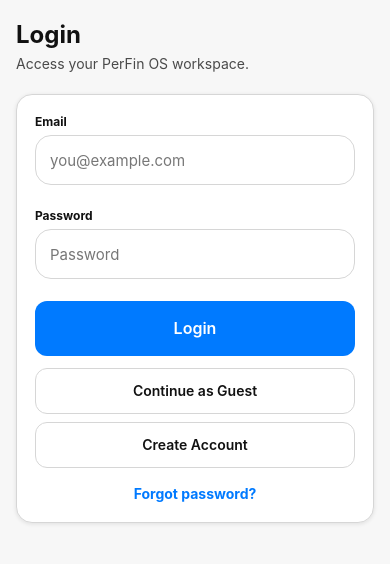
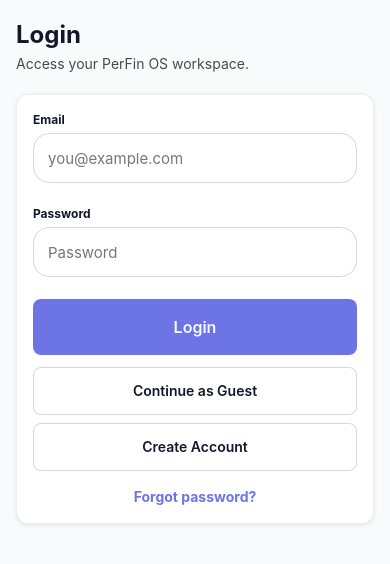
Before and after one commit to SarmadTariq/PerfinOS, a React Native app: screen /Map in a window 390 px wide. Both pictures are taken after a click on the button "Login". Shown: the top 564 px of the page. Built offline with nearby package versions, Linux system fonts and the light colour scheme; no server answers.

Commit message:
feat(ui): align shared financial product system

```diff
--- a/src/components/base/Button.tsx
+++ b/src/components/base/Button.tsx
@@ -1,6 +1,19 @@
 import React from 'react';
-import { TouchableOpacity, Text, StyleSheet, ViewStyle, ActivityIndicator } from 'react-native';
-import { Colors, Spacing, Radius, Typography } from '../../theme';
+import {
+  ActivityIndicator,
+  StyleSheet,
+  Text,
+  TouchableOpacity,
+  ViewStyle,
+} from 'react-native';
+import {
+  BrandColors,
+  Colors,
+  ControlSize,
+  Radius,
+  Spacing,
+  Typography,
+} from '../../theme';
 import { useThemeScheme } from '../../context/ThemeContext';
 
 interface ButtonProps {
@@ -25,7 +38,9 @@
   accessibilityLabel,
 }) => {
   const scheme = useThemeScheme();
-  const colors = scheme === 'dark' ? Colors.dark : Colors.light;
+  const isDark = scheme === 'dark';
+  const colors = isDark ? Colors.dark : Colors.light;
+  const unavailable = disabled || loading;
 
   const variantColor = {
     primary: colors.primary,
@@ -34,13 +49,33 @@
     success: colors.success,
   }[variant];
 
-  const isTextVariant = variant === 'secondary';
-  const textColor = isTextVariant ? colors.text : '#FFFFFF';
+  const enabledTextColor =
+    variant === 'secondary'
+      ? colors.text
+      : variant === 'primary' && isDark
+        ? BrandColors.ink
+        : BrandColors.paper;
+
+  const textColor = unavailable
+    ? colors.textTertiary
+    : enabledTextColor;
 
   const sizeStyles = {
-    sm: { paddingHorizontal: Spacing.md, paddingVertical: Spacing.sm },
-    md: { paddingHorizontal: Spacing.lg, paddingVertical: Spacing.md },
-    lg: { paddingHorizontal: Spacing.xl, paddingVertical: Spacing.lg },
+    sm: {
+      minHeight: ControlSize.minimumTouchTarget,
+      paddingHorizontal: Spacing.md,
+      paddingVertical: Spacing.sm,
+    },
+    md: {
+      minHeight: ControlSize.button,
+      paddingHorizontal: Spacing.lg,
+      paddingVertical: Spacing.md,
+    },
+    lg: {
+      minHeight: ControlSize.button + Spacing.sm,
+      paddingHorizontal: Spacing.xl,
+      paddingVertical: Spacing.md,
+    },
   };
 
   const textSizes = {
@@ -50,7 +85,7 @@
   };
 
   const handlePress = () => {
-    if (!disabled && !loading) {
+    if (!unavailable) {
       onPress();
     }
   };
@@ -59,26 +94,43 @@
     <TouchableOpacity
       accessibilityRole="button"
       accessibilityLabel={accessibilityLabel || label}
-      accessibilityState={{ disabled: disabled || loading, busy: loading }}
+      accessibilityState={{
+        disabled: unavailable,
+        busy: loading,
+      }}
       onPress={handlePress}
-      disabled={disabled || loading}
+      disabled={unavailable}
+      activeOpacity={0.82}
       style={[
         styles.button,
+        sizeStyles[size],
         {
-          backgroundColor: disabled ? colors.textTertiary : variantColor,
-          borderColor: variant === 'secondary' ? colors.border : variantColor,
-          borderWidth: variant === 'secondary' ? 1 : 0,
-          borderRadius: Radius.md,
-          ...sizeStyles[size],
+          backgroundColor: unavailable
+            ? colors.bgTertiary
+            : variantColor,
+          borderColor: unavailable
+            ? colors.border
+            : variant === 'secondary'
+              ? colors.border
+              : variantColor,
+          borderWidth: variant === 'secondary' || unavailable ? 1 : 0,
+          opacity: unavailable ? 0.72 : 1,
         },
         style,
       ]}
-      activeOpacity={0.7}
     >
       {loading ? (
         <ActivityIndicator color={textColor} size="small" />
       ) : (
-        <Text style={[textSizes[size], { color: textColor, fontWeight: '600' }]}>
+        <Text
+          style={[
+            textSizes[size],
+            {
+              color: textColor,
+              fontWeight: Typography.label.fontWeight,
+            },
+          ]}
+        >
           {label}
         </Text>
       )}
@@ -90,6 +142,6 @@
   button: {
     alignItems: 'center',
     justifyContent: 'center',
-    minHeight: 46,
+    borderRadius: Radius.sm,
   },
 });
--- a/src/components/base/Card.tsx
+++ b/src/components/base/Card.tsx
@@ -1,6 +1,6 @@
 import React from 'react';
-import { View, StyleSheet, ViewStyle } from 'react-native';
-import { Colors, Radius, Shadows } from '../../theme';
+import { StyleSheet, View, ViewStyle } from 'react-native';
+import { Colors, Radius, Shadows, Spacing } from '../../theme';
 import { useThemeScheme } from '../../context/ThemeContext';
 
 interface CardProps {
@@ -9,7 +9,11 @@
   shadow?: 'sm' | 'md' | 'lg';
 }
 
-export const Card: React.FC<CardProps> = ({ children, style, shadow = 'md' }) => {
+export const Card: React.FC<CardProps> = ({
+  children,
+  style,
+  shadow,
+}) => {
   const scheme = useThemeScheme();
   const colors = scheme === 'dark' ? Colors.dark : Colors.light;
 
@@ -17,8 +21,11 @@
     <View
       style={[
         styles.card,
-        { backgroundColor: colors.card, borderColor: colors.border },
-        shadow && Shadows[shadow],
+        {
+          backgroundColor: colors.card,
+          borderColor: colors.borderLight,
+        },
+        shadow ? Shadows[shadow] : null,
         style,
       ]}
     >
@@ -29,8 +36,8 @@
 
 const styles = StyleSheet.create({
   card: {
-    borderRadius: Radius.lg,
-    padding: 18,
+    borderRadius: Radius.md,
+    padding: Spacing.lg,
     borderWidth: 1,
     overflow: 'hidden',
   },
--- a/src/theme.ts
+++ b/src/theme.ts
@@ -3,6 +3,6 @@
  * This file is a backward-compatibility shim — it re-exports everything
  * from the split theme modules so existing imports keep working during migration.
  */
-export { Colors, getThemeColor } from './theme/colors';
+export { BrandColors, Colors, getThemeColor } from './theme/colors';
 export { Typography } from './theme/typography';
-export { Spacing, Radius, Shadows, Container } from './theme/spacing';
+export { Spacing, Radius, Shadows, Container, ControlSize } from './theme/spacing';
--- a/src/theme/colors.ts
+++ b/src/theme/colors.ts
@@ -9,6 +9,17 @@
  */
 
 export type ThemeScheme = 'light' | 'dark';
+
+export const BrandColors = {
+  ink: '#111827',
+  blue: '#6C74E6',
+  blueLight: '#AEB4FF',
+  paper: '#F8FAFC',
+  budgetMint: '#58B87B',
+  reportViolet: '#8D63D5',
+  insightTeal: '#2AA6A4',
+  goalOrange: '#E9823C',
+} as const;
 
 export type ThemeColors = {
   bg: string;
@@ -33,15 +44,15 @@
 
 export const Colors: Record<ThemeScheme, ThemeColors> = {
   light: {
-    bg: '#F7F7F7',
+    bg: BrandColors.paper,
     bgSecondary: '#FFFFFF',
     bgTertiary: '#ECECEC',
-    text: '#111111',
+    text: BrandColors.ink,
     textSecondary: '#4A4A4A',
     textTertiary: '#777777',
     border: '#D6D6D6',
     borderLight: '#EEEEEE',
-    primary: '#007AFF',
+    primary: BrandColors.blue,
     primarySoft: '#E8F2FF',
     success: '#34C759',
     danger: '#FF3B30',
@@ -51,15 +62,15 @@
     surfaceBlue: '#E8F2FF',
   },
   dark: {
-    bg: '#0F0F0F',
+    bg: BrandColors.ink,
     bgSecondary: '#171717',
     bgTertiary: '#242424',
-    text: '#F5F5F5',
+    text: BrandColors.paper,
     textSecondary: '#C9C9C9',
     textTertiary: '#929292',
     border: '#363636',
     borderLight: '#282828',
-    primary: '#0A84FF',
+    primary: BrandColors.blueLight,
     primarySoft: '#1A2E44',
     success: '#32D74B',
     danger: '#FF453A',
--- a/src/theme/index.ts
+++ b/src/theme/index.ts
@@ -8,6 +8,6 @@
  * @example
  * import { Colors, Spacing, Typography, Radius, Shadows } from '../../theme';
  */
-export { Colors, getThemeColor } from './colors';
+export { BrandColors, Colors, getThemeColor } from './colors';
 export { Typography } from './typography';
-export { Spacing, Radius, Shadows, Container } from './spacing';
+export { Spacing, Radius, Shadows, Container, ControlSize } from './spacing';
--- a/src/theme/spacing.ts
+++ b/src/theme/spacing.ts
@@ -11,6 +11,13 @@
   xxl: 24,
   xxxl: 32,
 };
+
+export const ControlSize = {
+  minimumTouchTarget: 44,
+  button: 48,
+  input: 48,
+  iconButton: 44,
+} as const;
 
 /**
  * Border-radius tokens.
```
